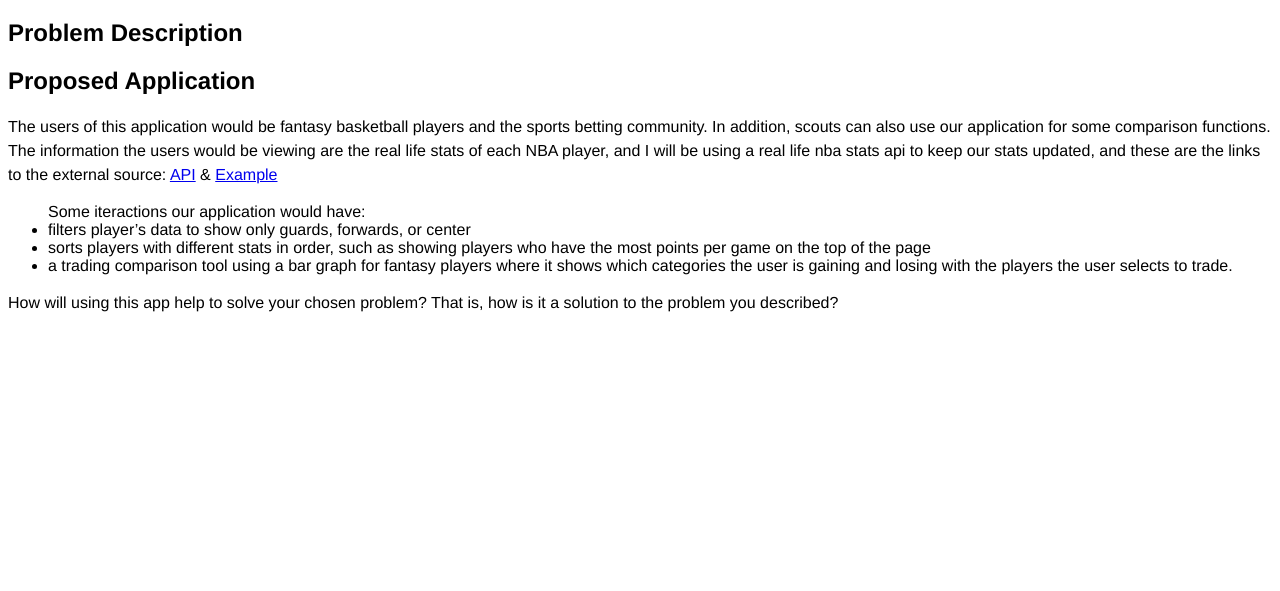
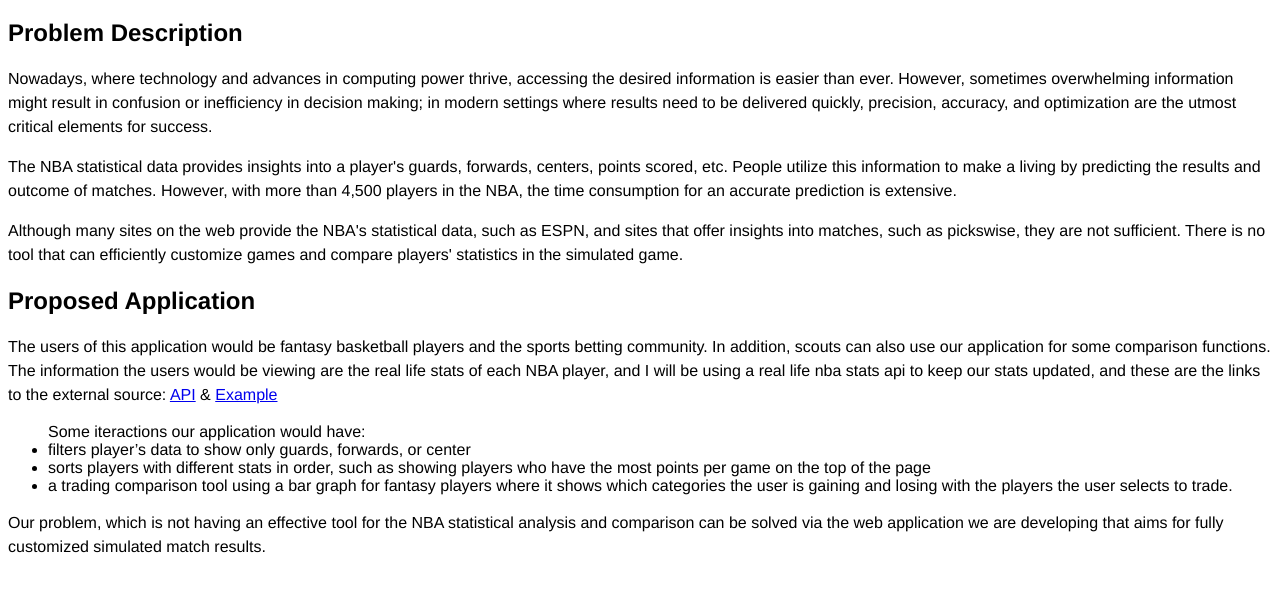
Before and after one commit to jonah555/nba-stats, a plain HTML site: page proposal.html in a window 1280 px wide. Shown: the part 61-652 px from the top of the page. Drawn offline with Linux system fonts and the light colour scheme.

Commit message:
added Problem/Data Domain

```diff
--- a/proposal.html
+++ b/proposal.html
@@ -11,9 +11,25 @@
     <h1>NBA Stats Project Proposal</h1>
     <section>
         <h2>Problem Description</h2>
-        <p></p>
-        <p></p>
-        <p></p>
+        <p>
+            Nowadays, where technology and advances in computing power thrive,
+            accessing the desired information is easier than ever. However,
+            sometimes overwhelming information might result in confusion or inefficiency in decision making;
+            in modern settings where results need to be delivered quickly, precision, accuracy,
+            and optimization are the utmost critical elements for success.
+        </p>
+        <p>
+            The NBA statistical data provides insights into a player's guards, forwards, centers,
+            points scored, etc. People utilize this information to make a living by
+            predicting the results and outcome of matches. However, with more than 4,500 players in the NBA,
+            the time consumption for an accurate prediction is extensive.
+        </p>
+        <p>
+            Although many sites on the web provide the NBA's statistical data, such as ESPN,
+            and sites that offer insights into matches, such as pickswise, they are not sufficient.
+            There is no tool that can efficiently customize games and compare players' statistics
+            in the simulated game.
+        </p>
     </section>
     <section>
         <h2>Proposed Application</h2>
@@ -40,7 +56,9 @@
             </ul>
         </p>
         <p>
-            How will using this app help to solve your chosen problem? That is, how is it a solution to the problem you described?
+            Our problem, which is not having an effective tool for the NBA statistical analysis and
+            comparison can be solved via the web application we are developing that aims for fully
+            customized simulated match results.
         </p>
     </section>
 
```
